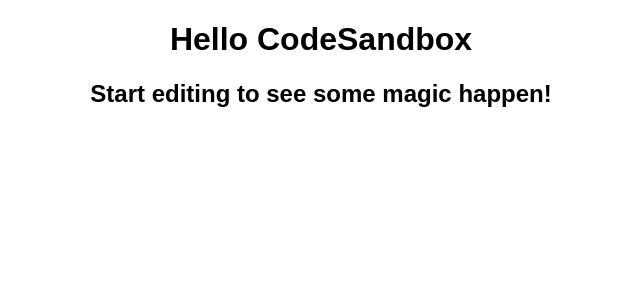
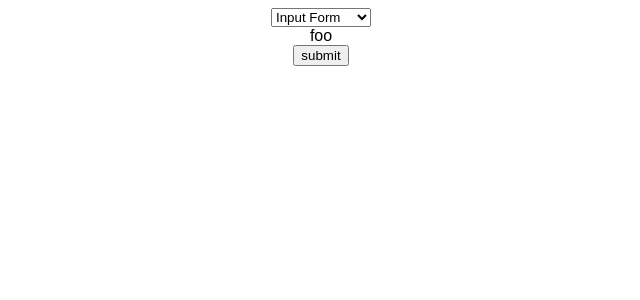
Before and after one commit to nametake/formik-dynamic-form-validation, a React (Create React App) app: page / in a window 1280 px wide. Shown: the top 300 px of the page, without its empty margins (319-959 px from the left). Built offline with nearby package versions, Linux system fonts and the light colour scheme.

Commit message:
Swithc selected component

```diff
--- a/src/index.tsx
+++ b/src/index.tsx
@@ -1,13 +1,39 @@
 import * as React from 'react';
 import { render } from 'react-dom';
+import { Formik, Form, Field } from 'formik';
 
 import './styles.css';
+
+interface FormValues {
+  selected: string;
+}
+
+const initialValues: FormValues = {
+  selected: 'input'
+};
 
 function App() {
   return (
     <div className="App">
-      <h1>Hello CodeSandbox</h1>
-      <h2>Start editing to see some magic happen!</h2>
+      <Formik<FormValues>
+        initialValues={initialValues}
+        onSubmit={values => {
+          console.log(values);
+        }}
+        render={({ values }) => {
+          return (
+            <Form>
+              <Field name="selected" component="select">
+                <option value="input">Input Form</option>
+                <option value="radio">Radio Button</option>
+              </Field>
+              {(values.selected === 'input' && <div>foo</div>) ||
+                (values.selected === 'radio' && <div>bar</div>)}
+              <button type="submit">submit</button>
+            </Form>
+          );
+        }}
+      />
     </div>
   );
 }
--- /dev/null
+++ b/src/react-app-env.d.ts
@@ -0,0 +1 @@
+/// <reference types="react-scripts" />
```
Also changed, not shown: tsconfig.json (+13 -1 lines).
